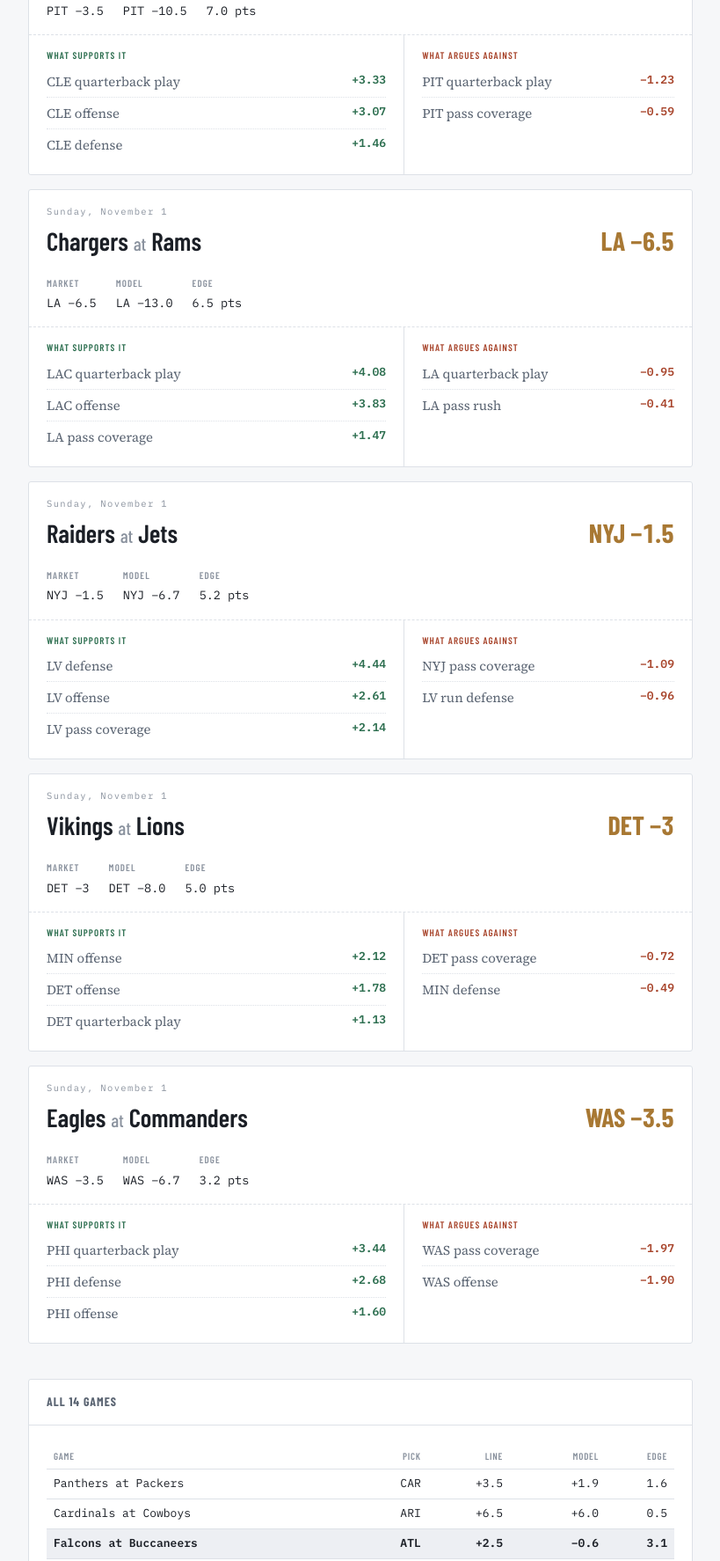
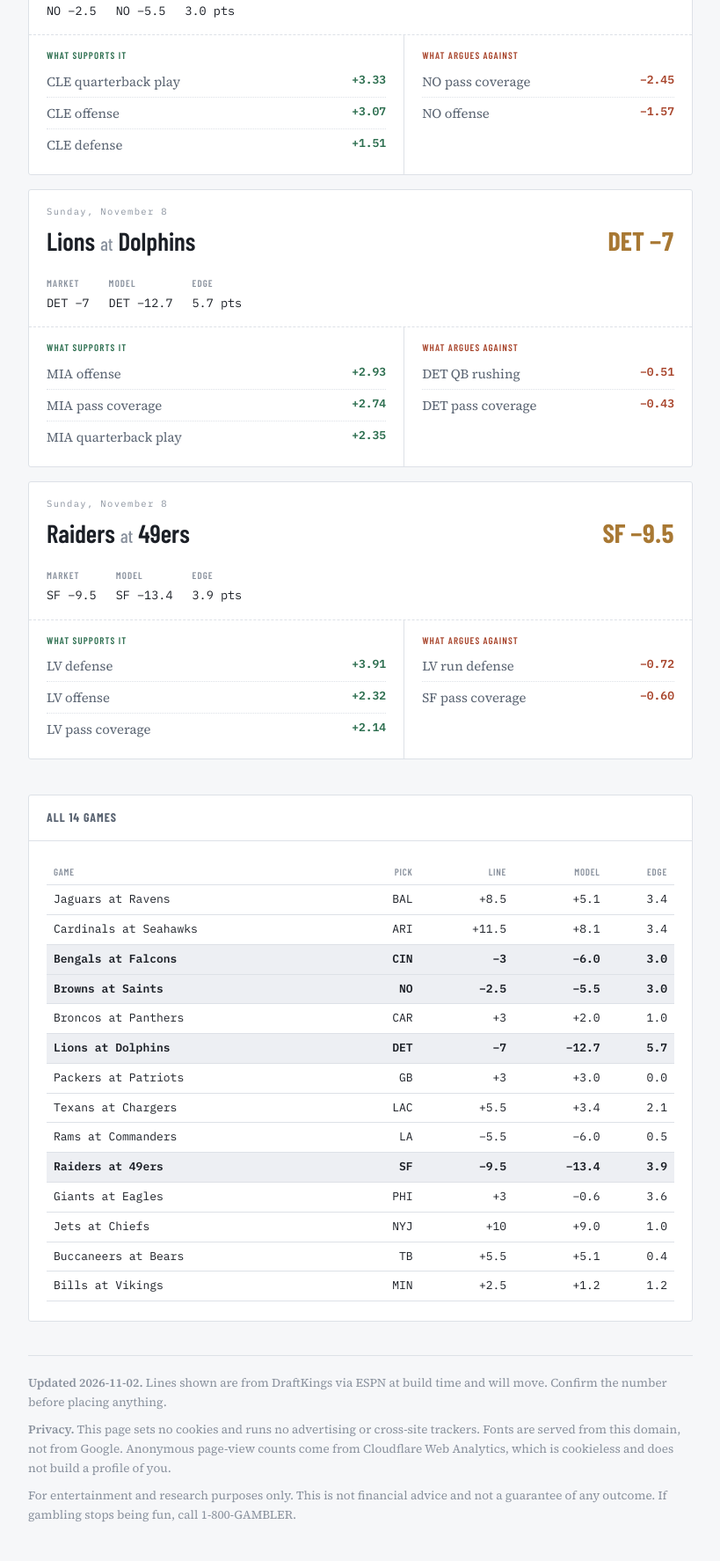
Before and after one commit to jvetter3022/vfa-picks, a plain HTML site: page index.html in a window 1280 px wide. Shown: the part 807-2581 px from the top of the page at 88% size, without its empty margins (230-1049 px from the left). Drawn offline with Linux system fonts and the light colour scheme.

Commit message:
picks update 2026-11-02

```diff
--- a/index.html
+++ b/index.html
@@ -2,8 +2,8 @@
 <html lang="en"><head>
 <meta charset="utf-8">
 <meta name="viewport" content="width=device-width,initial-scale=1">
-<title>Week 8 Picks &middot; Vetter Football Analytics</title>
-<meta name="description" content="Week 8 2026 NFL spread picks that pass a
+<title>Week 9 Picks &middot; Vetter Football Analytics</title>
+<meta name="description" content="Week 9 2026 NFL spread picks that pass a
 key-number filter, with the model drivers behind each and the backtest that qualified them.">
 <style>/* Self-hosted webfonts -- no request ever leaves this domain.
    Generated by scripts/vendor_fonts.py. SIL OFL 1.1, see fonts/LICENSE.txt. */
@@ -203,107 +203,75 @@ footer p{margin:0 0 10px}
 <div class="wrap">
 <header>
   <p class="eyebrow">Vetter Football Analytics &middot; 2026 Season</p>
-  <h1>Week 8 Picks <em>6 plays</em></h1>
-  <a class="seasonbar" href="results.html"><span class="sb-lab">Season results</span><span class="sb-fig">15&ndash;18&ndash;2</span><span class="sb-sub">record</span><span class="sb-fig neg">-4.36</span><span class="sb-sub">units</span><span class="sb-n">over 35 graded bets</span><span class="sb-go">Full ledger &rarr;</span></a>
-  <p class="lede">6 plays this week. Every game the model priced is listed at the
+  <h1>Week 9 Picks <em>4 plays</em></h1>
+  <a class="seasonbar" href="results.html"><span class="sb-lab">Season results</span><span class="sb-fig">19&ndash;20&ndash;2</span><span class="sb-sub">record</span><span class="sb-fig neg">-2.73</span><span class="sb-sub">units</span><span class="sb-n">over 41 graded bets</span><span class="sb-go">Full ledger &rarr;</span></a>
+  <p class="lede">4 plays this week. Every game the model priced is listed at the
   bottom.</p>
 </header>
 
 <div class="picks">
     <article class="pick">
       <div class="ptop">
-        <div class="day">Sunday, November 1</div>
-        <h2>Falcons <span>at</span> Buccaneers</h2>
-        <div class="bet">ATL +2.5</div>
+        <div class="day">Sunday, November 8</div>
+        <h2>Bengals <span>at</span> Falcons</h2>
+        <div class="bet">CIN −3</div>
       </div>
       <div class="nums">
-        <div><span class="k">Market</span><span>TB −2.5</span></div>
-        <div><span class="k">Model</span><span>ATL −0.6</span></div>
-        <div><span class="k">Edge</span><span>3.1 pts</span></div>
+        <div><span class="k">Market</span><span>CIN −3</span></div>
+        <div><span class="k">Model</span><span>CIN −6.0</span></div>
+        <div><span class="k">Edge</span><span>3.0 pts</span></div>
       </div>
       <div class="drv">
-        <div class="dcol for"><span class="k">What supports it</span><ul><li><span>TB offense</span><span>+2.59</span></li><li><span>TB pass coverage</span><span>+1.90</span></li><li><span>TB quarterback play</span><span>+1.04</span></li></ul></div>
-        <div class="dcol agst"><span class="k">What argues against</span><ul><li><span>ATL quarterback play</span><span>−2.03</span></li><li><span>TB route running</span><span>−0.79</span></li></ul></div>
+        <div class="dcol for"><span class="k">What supports it</span><ul><li><span>CIN quarterback play</span><span>+3.66</span></li><li><span>ATL quarterback play</span><span>+1.46</span></li><li><span>ATL pass coverage</span><span>+1.37</span></li></ul></div>
+        <div class="dcol agst"><span class="k">What argues against</span><ul><li><span>CIN defense</span><span>−3.06</span></li><li><span>CIN pass coverage</span><span>−1.44</span></li></ul></div>
       </div>
     </article>
     <article class="pick">
       <div class="ptop">
-        <div class="day">Sunday, November 1</div>
-        <h2>Browns <span>at</span> Steelers</h2>
-        <div class="bet">PIT −3.5</div>
+        <div class="day">Sunday, November 8</div>
+        <h2>Browns <span>at</span> Saints</h2>
+        <div class="bet">NO −2.5</div>
       </div>
       <div class="nums">
-        <div><span class="k">Market</span><span>PIT −3.5</span></div>
-        <div><span class="k">Model</span><span>PIT −10.5</span></div>
-        <div><span class="k">Edge</span><span>7.0 pts</span></div>
+        <div><span class="k">Market</span><span>NO −2.5</span></div>
+        <div><span class="k">Model</span><span>NO −5.5</span></div>
+        <div><span class="k">Edge</span><span>3.0 pts</span></div>
       </div>
       <div class="drv">
-        <div class="dcol for"><span class="k">What supports it</span><ul><li><span>CLE quarterback play</span><span>+3.33</span></li><li><span>CLE offense</span><span>+3.07</span></li><li><span>CLE defense</span><span>+1.46</span></li></ul></div>
-        <div class="dcol agst"><span class="k">What argues against</span><ul><li><span>PIT quarterback play</span><span>−1.23</span></li><li><span>PIT pass coverage</span><span>−0.59</span></li></ul></div>
+        <div class="dcol for"><span class="k">What supports it</span><ul><li><span>CLE quarterback play</span><span>+3.33</span></li><li><span>CLE offense</span><span>+3.07</span></li><li><span>CLE defense</span><span>+1.51</span></li></ul></div>
+        <div class="dcol agst"><span class="k">What argues against</span><ul><li><span>NO pass coverage</span><span>−2.45</span></li><li><span>NO offense</span><span>−1.57</span></li></ul></div>
       </div>
     </article>
     <article class="pick">
       <div class="ptop">
-        <div class="day">Sunday, November 1</div>
-        <h2>Chargers <span>at</span> Rams</h2>
-        <div class="bet">LA −6.5</div>
+        <div class="day">Sunday, November 8</div>
+        <h2>Lions <span>at</span> Dolphins</h2>
+        <div class="bet">DET −7</div>
       </div>
       <div class="nums">
-        <div><span class="k">Market</span><span>LA −6.5</span></div>
-        <div><span class="k">Model</span><span>LA −13.0</span></div>
-        <div><span class="k">Edge</span><span>6.5 pts</span></div>
+        <div><span class="k">Market</span><span>DET −7</span></div>
+        <div><span class="k">Model</span><span>DET −12.7</span></div>
+        <div><span class="k">Edge</span><span>5.7 pts</span></div>
       </div>
       <div class="drv">
-        <div class="dcol for"><span class="k">What supports it</span><ul><li><span>LAC quarterback play</span><span>+4.08</span></li><li><span>LAC offense</span><span>+3.83</span></li><li><span>LA pass coverage</span><span>+1.47</span></li></ul></div>
-        <div class="dcol agst"><span class="k">What argues against</span><ul><li><span>LA quarterback play</span><span>−0.95</span></li><li><span>LA pass rush</span><span>−0.41</span></li></ul></div>
+        <div class="dcol for"><span class="k">What supports it</span><ul><li><span>MIA offense</span><span>+2.93</span></li><li><span>MIA pass coverage</span><span>+2.74</span></li><li><span>MIA quarterback play</span><span>+2.35</span></li></ul></div>
+        <div class="dcol agst"><span class="k">What argues against</span><ul><li><span>DET QB rushing</span><span>−0.51</span></li><li><span>DET pass coverage</span><span>−0.43</span></li></ul></div>
       </div>
     </article>
     <article class="pick">
       <div class="ptop">
-        <div class="day">Sunday, November 1</div>
-        <h2>Raiders <span>at</span> Jets</h2>
-        <div class="bet">NYJ −1.5</div>
+        <div class="day">Sunday, November 8</div>
+        <h2>Raiders <span>at</span> 49ers</h2>
+        <div class="bet">SF −9.5</div>
       </div>
       <div class="nums">
-        <div><span class="k">Market</span><span>NYJ −1.5</span></div>
-        <div><span class="k">Model</span><span>NYJ −6.7</span></div>
-        <div><span class="k">Edge</span><span>5.2 pts</span></div>
+        <div><span class="k">Market</span><span>SF −9.5</span></div>
+        <div><span class="k">Model</span><span>SF −13.4</span></div>
+        <div><span class="k">Edge</span><span>3.9 pts</span></div>
       </div>
       <div class="drv">
-        <div class="dcol for"><span class="k">What supports it</span><ul><li><span>LV defense</span><span>+4.44</span></li><li><span>LV offense</span><span>+2.61</span></li><li><span>LV pass coverage</span><span>+2.14</span></li></ul></div>
-        <div class="dcol agst"><span class="k">What argues against</span><ul><li><span>NYJ pass coverage</span><span>−1.09</span></li><li><span>LV run defense</span><span>−0.96</span></li></ul></div>
-      </div>
-    </article>
-    <article class="pick">
-      <div class="ptop">
-        <div class="day">Sunday, November 1</div>
-        <h2>Vikings <span>at</span> Lions</h2>
-        <div class="bet">DET −3</div>
-      </div>
-      <div class="nums">
-        <div><span class="k">Market</span><span>DET −3</span></div>
-        <div><span class="k">Model</span><span>DET −8.0</span></div>
-        <div><span class="k">Edge</span><span>5.0 pts</span></div>
-      </div>
-      <div class="drv">
-        <div class="dcol for"><span class="k">What supports it</span><ul><li><span>MIN offense</span><span>+2.12</span></li><li><span>DET offense</span><span>+1.78</span></li><li><span>DET quarterback play</span><span>+1.13</span></li></ul></div>
-        <div class="dcol agst"><span class="k">What argues against</span><ul><li><span>DET pass coverage</span><span>−0.72</span></li><li><span>MIN defense</span><span>−0.49</span></li></ul></div>
-      </div>
-    </article>
-    <article class="pick">
-      <div class="ptop">
-        <div class="day">Sunday, November 1</div>
-        <h2>Eagles <span>at</span> Commanders</h2>
-        <div class="bet">WAS −3.5</div>
-      </div>
-      <div class="nums">
-        <div><span class="k">Market</span><span>WAS −3.5</span></div>
-        <div><span class="k">Model</span><span>WAS −6.7</span></div>
-        <div><span class="k">Edge</span><span>3.2 pts</span></div>
-      </div>
-      <div class="drv">
-        <div class="dcol for"><span class="k">What supports it</span><ul><li><span>PHI quarterback play</span><span>+3.44</span></li><li><span>PHI defense</span><span>+2.68</span></li><li><span>PHI offense</span><span>+1.60</span></li></ul></div>
-        <div class="dcol agst"><span class="k">What argues against</span><ul><li><span>WAS pass coverage</span><span>−1.97</span></li><li><span>WAS offense</span><span>−1.90</span></li></ul></div>
+        <div class="dcol for"><span class="k">What supports it</span><ul><li><span>LV defense</span><span>+3.91</span></li><li><span>LV offense</span><span>+2.32</span></li><li><span>LV pass coverage</span><span>+2.14</span></li></ul></div>
+        <div class="dcol agst"><span class="k">What argues against</span><ul><li><span>LV run defense</span><span>−0.72</span></li><li><span>SF pass coverage</span><span>−0.60</span></li></ul></div>
       </div>
     </article>
 </div>
@@ -313,26 +281,26 @@ footer p{margin:0 0 10px}
   <div class="inner">
   <div class="tw"><table class="allg">
     <tr><th>Game</th><th>Pick</th><th>Line</th><th>Model</th><th>Edge</th></tr>
-    <tr><td>Panthers at Packers</td><td>CAR</td><td>+3.5</td><td>+1.9</td><td>1.6</td></tr>
-    <tr><td>Cardinals at Cowboys</td><td>ARI</td><td>+6.5</td><td>+6.0</td><td>0.5</td></tr>
-    <tr class="on"><td>Falcons at Buccaneers</td><td>ATL</td><td>+2.5</td><td>−0.6</td><td>3.1</td></tr>
-    <tr><td>Ravens at Bills</td><td>BAL</td><td>+3.5</td><td>−0.2</td><td>3.7</td></tr>
-    <tr class="on"><td>Browns at Steelers</td><td>PIT</td><td>−3.5</td><td>−10.5</td><td>7.0</td></tr>
-    <tr><td>Colts at Jaguars</td><td>JAX</td><td>−9.5</td><td>−9.8</td><td>0.3</td></tr>
-    <tr><td>Chiefs at Broncos</td><td>KC</td><td>−1.5</td><td>−2.8</td><td>1.3</td></tr>
-    <tr class="on"><td>Chargers at Rams</td><td>LA</td><td>−6.5</td><td>−13.0</td><td>6.5</td></tr>
-    <tr class="on"><td>Raiders at Jets</td><td>NYJ</td><td>−1.5</td><td>−6.7</td><td>5.2</td></tr>
-    <tr class="on"><td>Vikings at Lions</td><td>DET</td><td>−3</td><td>−8.0</td><td>5.0</td></tr>
-    <tr><td>Patriots at Dolphins</td><td>NE</td><td>−7</td><td>−7.8</td><td>0.8</td></tr>
-    <tr class="on"><td>Eagles at Commanders</td><td>WAS</td><td>−3.5</td><td>−6.7</td><td>3.2</td></tr>
-    <tr><td>Titans at Bengals</td><td>CIN</td><td>−10</td><td>−12.1</td><td>2.1</td></tr>
-    <tr><td>Bears at Seahawks</td><td>SEA</td><td>−3</td><td>−4.4</td><td>1.4</td></tr>
+    <tr><td>Jaguars at Ravens</td><td>BAL</td><td>+8.5</td><td>+5.1</td><td>3.4</td></tr>
+    <tr><td>Cardinals at Seahawks</td><td>ARI</td><td>+11.5</td><td>+8.1</td><td>3.4</td></tr>
+    <tr class="on"><td>Bengals at Falcons</td><td>CIN</td><td>−3</td><td>−6.0</td><td>3.0</td></tr>
+    <tr class="on"><td>Browns at Saints</td><td>NO</td><td>−2.5</td><td>−5.5</td><td>3.0</td></tr>
+    <tr><td>Broncos at Panthers</td><td>CAR</td><td>+3</td><td>+2.0</td><td>1.0</td></tr>
+    <tr class="on"><td>Lions at Dolphins</td><td>DET</td><td>−7</td><td>−12.7</td><td>5.7</td></tr>
+    <tr><td>Packers at Patriots</td><td>GB</td><td>+3</td><td>+3.0</td><td>0.0</td></tr>
+    <tr><td>Texans at Chargers</td><td>LAC</td><td>+5.5</td><td>+3.4</td><td>2.1</td></tr>
+    <tr><td>Rams at Commanders</td><td>LA</td><td>−5.5</td><td>−6.0</td><td>0.5</td></tr>
+    <tr class="on"><td>Raiders at 49ers</td><td>SF</td><td>−9.5</td><td>−13.4</td><td>3.9</td></tr>
+    <tr><td>Giants at Eagles</td><td>PHI</td><td>+3</td><td>−0.6</td><td>3.6</td></tr>
+    <tr><td>Jets at Chiefs</td><td>NYJ</td><td>+10</td><td>+9.0</td><td>1.0</td></tr>
+    <tr><td>Buccaneers at Bears</td><td>TB</td><td>+5.5</td><td>+5.1</td><td>0.4</td></tr>
+    <tr><td>Bills at Vikings</td><td>MIN</td><td>+2.5</td><td>+1.2</td><td>1.2</td></tr>
   </table></div>
   </div>
 </section>
 
 <footer>
-  <p><b>Updated 2026-10-27.</b> Lines shown are from DraftKings via ESPN at build time and will
+  <p><b>Updated 2026-11-02.</b> Lines shown are from DraftKings via ESPN at build time and will
   move. Confirm the number before placing anything.</p>
   <p><b>Privacy.</b> This page sets no cookies and runs no advertising or cross-site trackers. Fonts are served from this domain, not from Google. Anonymous page-view counts come from Cloudflare Web Analytics, which is cookieless and does not build a profile of you.</p>
   <p>For entertainment and research purposes only. This is not financial advice and not a
```
Also changed, not shown: results.html (+9 -9 lines).
